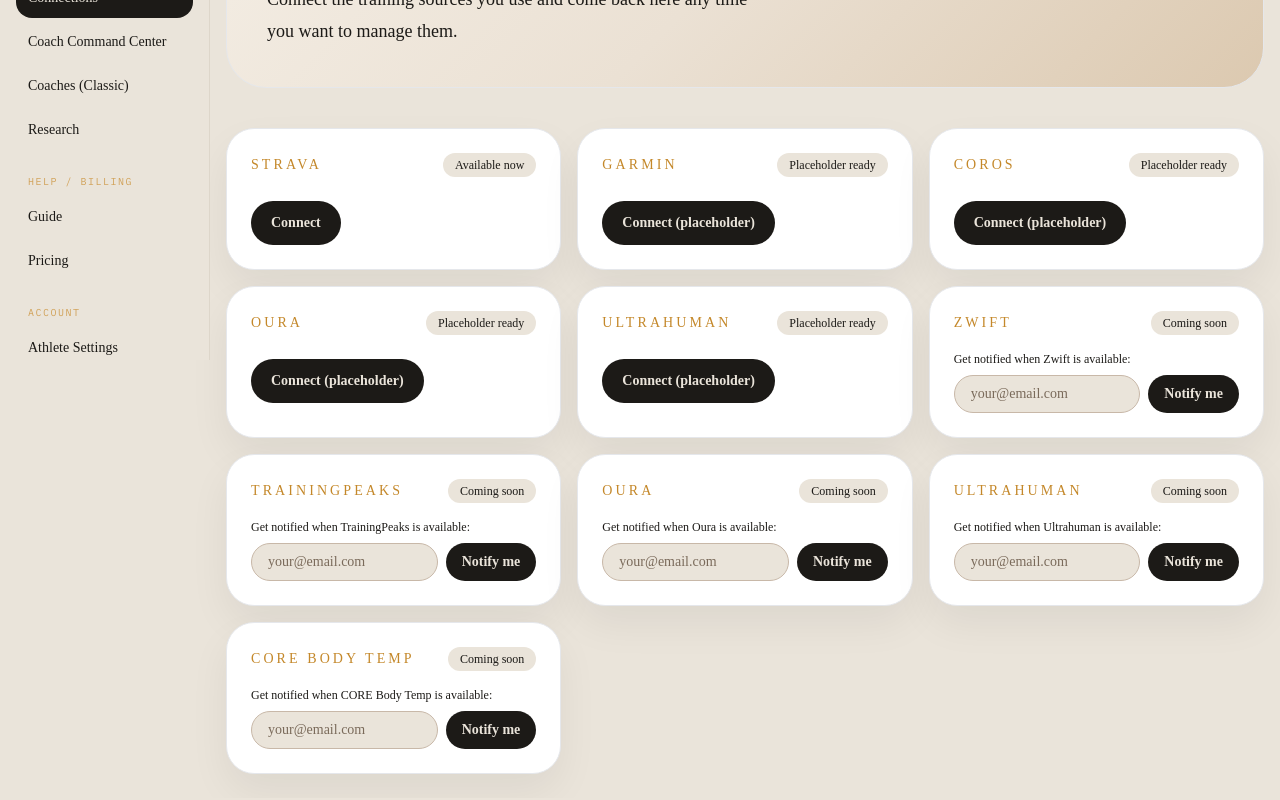
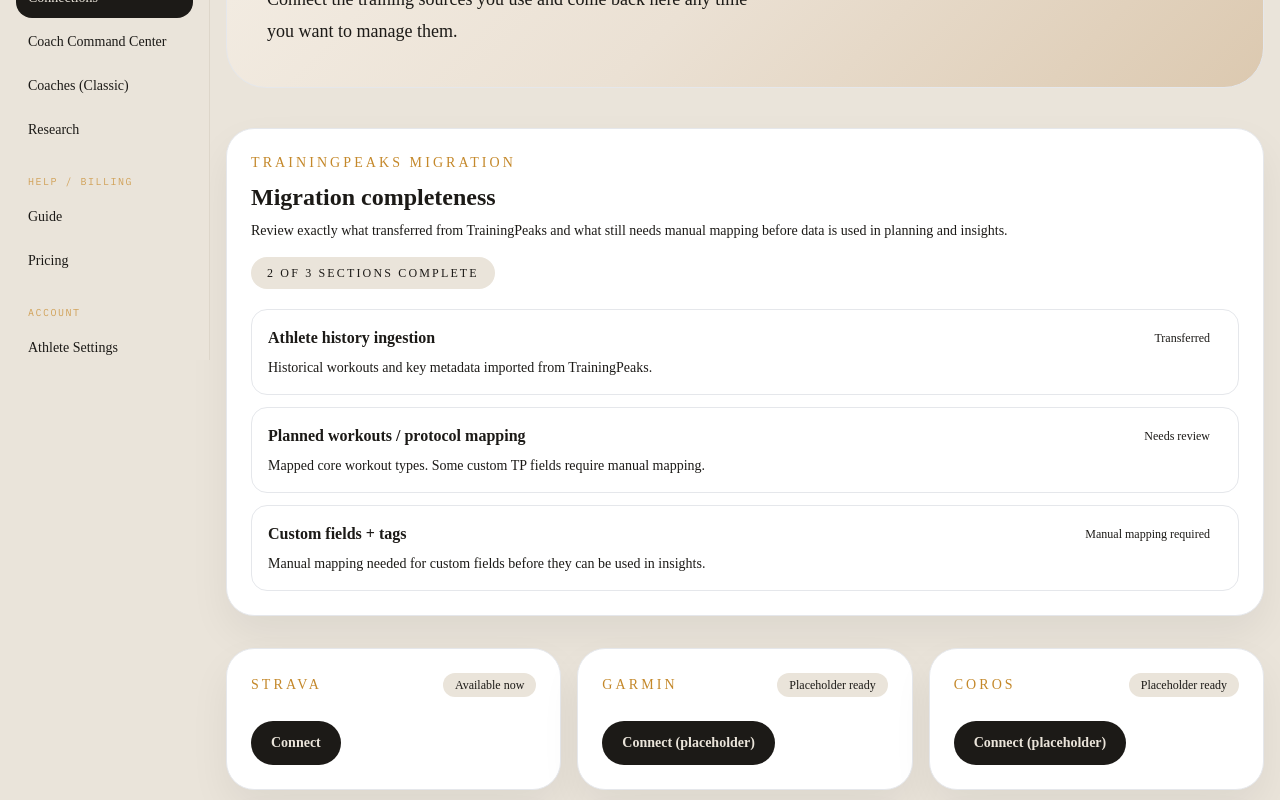
Before and after one commit to tadschweizer/Ultra_OS, a Next.js app in the folder webapp/: page /connections in a window 1280 px wide. Shown: the part 440-1240 px from the top of the page. Built offline with nearby package versions, Linux system fonts and the light colour scheme; no server answers.

Commit message:
Add TrainingPeaks migration completeness UI and parity gating docs (#15)

```diff
--- a/webapp/pages/connections.js
+++ b/webapp/pages/connections.js
@@ -48,10 +48,10 @@ const sources = [
   },
   {
     name: 'TrainingPeaks',
-    status: 'Coming soon',
-    href: '#',
-    action: 'Coming soon',
-    enabled: false,
+    status: 'Beta import',
+    href: '#tp-import',
+    action: 'Review import',
+    enabled: true,
   },
   {
     name: 'Oura',
@@ -118,6 +118,23 @@ export default function Connections() {
 
   const hasAnyConnections = Boolean(athlete?.strava_id);
   const stravaLastSeen = athlete?.strava_last_sync || athlete?.updated_at || null;
+  const migrationSections = [
+    {
+      label: 'Athlete history ingestion',
+      status: 'transferred',
+      detail: 'Historical workouts and key metadata imported from TrainingPeaks.',
+    },
+    {
+      label: 'Planned workouts / protocol mapping',
+      status: 'partial',
+      detail: 'Mapped core workout types. Some custom TP fields require manual mapping.',
+    },
+    {
+      label: 'Custom fields + tags',
+      status: 'manual',
+      detail: 'Manual mapping needed for custom fields before they can be used in insights.',
+    },
+  ];
 
   async function handleNotifySubmit(sourceName) {
     const email = (notifyEmails[sourceName] || '').trim();
@@ -179,6 +196,37 @@ export default function Connections() {
             </div>
           </div>
         </div>
+
+        <section id="tp-import" className="mb-8 rounded-[28px] border border-ink/10 bg-white p-6 shadow-[0_18px_40px_rgba(19,24,22,0.06)]">
+          <div className="flex flex-wrap items-center justify-between gap-4">
+            <div>
+              <p className="text-sm uppercase tracking-[0.22em] text-accent">TrainingPeaks Migration</p>
+              <h2 className="mt-2 text-2xl font-semibold">Migration completeness</h2>
+              <p className="mt-2 max-w-3xl text-sm text-ink/70">
+                Review exactly what transferred from TrainingPeaks and what still needs manual mapping before data is used in planning and insights.
+              </p>
+            </div>
+            <span className="rounded-full bg-paper px-4 py-2 text-xs uppercase tracking-[0.18em] text-ink/70">
+              2 of 3 sections complete
+            </span>
+          </div>
+          <div className="mt-5 space-y-3">
+            {migrationSections.map((section) => {
+              const isDone = section.status === 'transferred';
+              const isPartial = section.status === 'partial';
+              const badge = isDone ? 'Transferred' : isPartial ? 'Needs review' : 'Manual mapping required';
+              return (
+                <div key={section.label} className="rounded-2xl border border-ink/10 bg-paper/60 p-4">
+                  <div className="flex flex-wrap items-center justify-between gap-2">
+                    <p className="font-semibold text-ink">{section.label}</p>
+                    <span className="rounded-full bg-white px-3 py-1 text-xs text-ink/70">{badge}</span>
+                  </div>
+                  <p className="mt-2 text-sm text-ink/70">{section.detail}</p>
+                </div>
+              );
+            })}
+          </div>
+        </section>
 
         {!hasAnyConnections && athleteId ? (
           <section className="mt-2">
```
Also changed, not shown: 2 other files (tests, documents, lock files or other folders).
